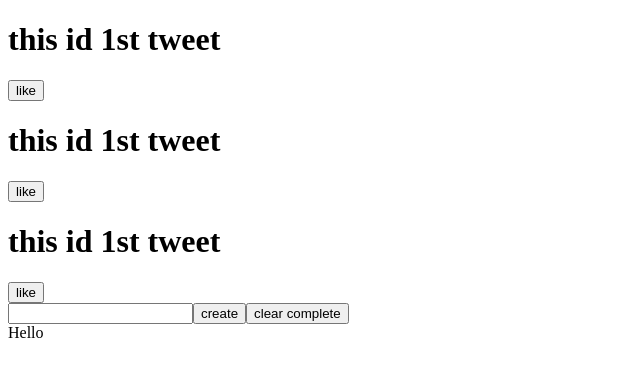
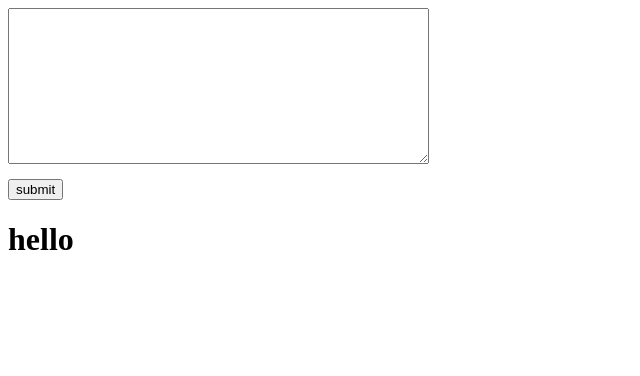
Before and after one commit to Tejs1/react-practise, a React (Create React App) app: page / in a window 1280 px wide. Shown: the top 376 px of the page, without its empty margins (0-640 px from the left). Built offline with nearby package versions, Linux system fonts and the light colour scheme.

Commit message:
react practise

```diff
--- a/src/App.js
+++ b/src/App.js
@@ -1,16 +1,28 @@
-import React from "react";
-import TodoList from "./TodoList";
-const alert = () => {
-  console.log("hi there");
-};
+// import userEvent from "@testing-library/user-event";
+import React, { useState } from "react";
+// import Tweet from "./components/Tweet";
+import TweetList from "./components/TweetList";
+import CreateTweet from "./components/CreateTweet";
+// import TestComponent from "./TestComponent";
+// import TodoList from "./TodoList";
+// const alert = () => {
+//   alert("hi there");
+// };
+
 function App() {
+  const [textInput, setTextInput] = useState("");
+  const [tweets, setTweets] = useState([]);
+  const name = "tejs";
+
   return (
     <>
-      <TodoList /> <TodoList /> <TodoList />
-      <input type="text" />
-      <button>create</button>
-      <button onClick={alert}>clear complete</button>
-      <div>Hello</div>
+      <CreateTweet
+        textInput={textInput}
+        setTextInput={setTextInput}
+        setTweets={setTweets}
+        tweets={tweets}
+      />
+      <TweetList name={name} tweets={tweets} setTweets={setTweets} />
     </>
   );
 }
--- /dev/null
+++ b/src/TestComponent.js
@@ -0,0 +1,10 @@
+import react from "react";
+
+function TestComponent() {
+  return (
+    <div>
+      <h1>helllo test compoenet here</h1>
+    </div>
+  );
+}
+export default TestComponent;
--- a/src/TodoList.js
+++ b/src/TodoList.js
@@ -1,11 +1,11 @@
 import React from "react";
-import comments from "./comments";
+import comments from "./Comments";
 
 export default function TodoList() {
   return (
     <div>
       <h1>this id 1st tweet</h1>
-      <button onClick={comments}>like</button>
+      <button onClick={}>like</button>
       {/* {[comments]} */}
       <comments />
     </div>
--- /dev/null
+++ b/src/components/CreateTweet.js
@@ -0,0 +1,31 @@
+import react, { useState } from "react";
+import { v4 as uuidv4 } from "uuid";
+
+function CreateTweet({ setTextInput, tweets, setTweets, textInput }) {
+  const mystyle = {
+    fontFamily: "Arial",
+    fontSize: "1rem",
+  };
+
+  const userInputHandler = (e) => {
+    setTextInput(e.target.value);
+  };
+  function submitHandler(e) {
+    e.preventDefault();
+    setTweets([...tweets, { msg: textInput, id: uuidv4() }]);
+    setTextInput("");
+  }
+  return (
+    <form onSubmit={submitHandler}>
+      <textarea
+        value={textInput}
+        onChange={userInputHandler}
+        cols="50"
+        rows="10"
+      ></textarea>
+      <h1 style={mystyle}>{textInput}</h1>
+      <button>submit</button>
+    </form>
+  );
+}
+export default CreateTweet;
--- /dev/null
+++ b/src/components/Tweet.js
@@ -0,0 +1,17 @@
+import react from "react";
+
+const Tweet = ({ name, tweet, setTweets, tweets }) => {
+  const deleteTweet = () => {
+    setTweets(tweets.filter((state) => state.id != tweet.id));
+  };
+  return (
+    <div className="tweet">
+      <h2>{name}</h2>
+      <h3>{tweet.msg}</h3>
+      <button onClick={deleteTweet}>Delete</button>
+      <button>Like</button>
+    </div>
+  );
+};
+
+export default Tweet;
--- /dev/null
+++ b/src/components/TweetList.js
@@ -0,0 +1,22 @@
+import react from "react";
+import Tweet from "./Tweet";
+// import Tweet from "./components/Tweet.js";
+
+const TweetList = ({ name, tweets, setTweets }) => {
+  return (
+    <div className="tweet-list">
+      <h1>hello</h1>
+      {tweets.map((tweet) => (
+        <Tweet
+          name={name}
+          tweet={tweet}
+          tweets={tweets}
+          setTweets={setTweets}
+          key={tweet.id}
+        />
+      ))}
+    </div>
+  );
+};
+
+export default TweetList;
```
